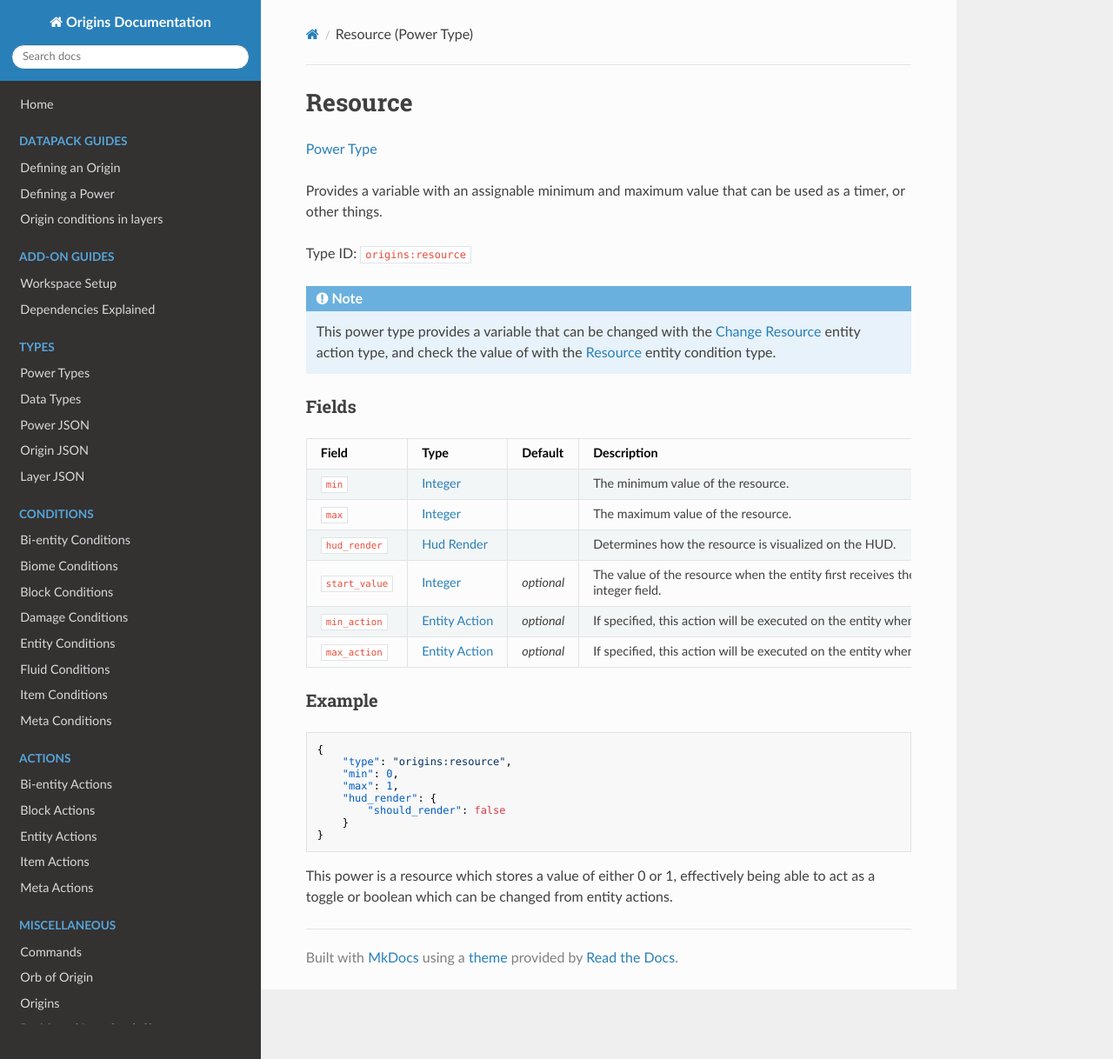
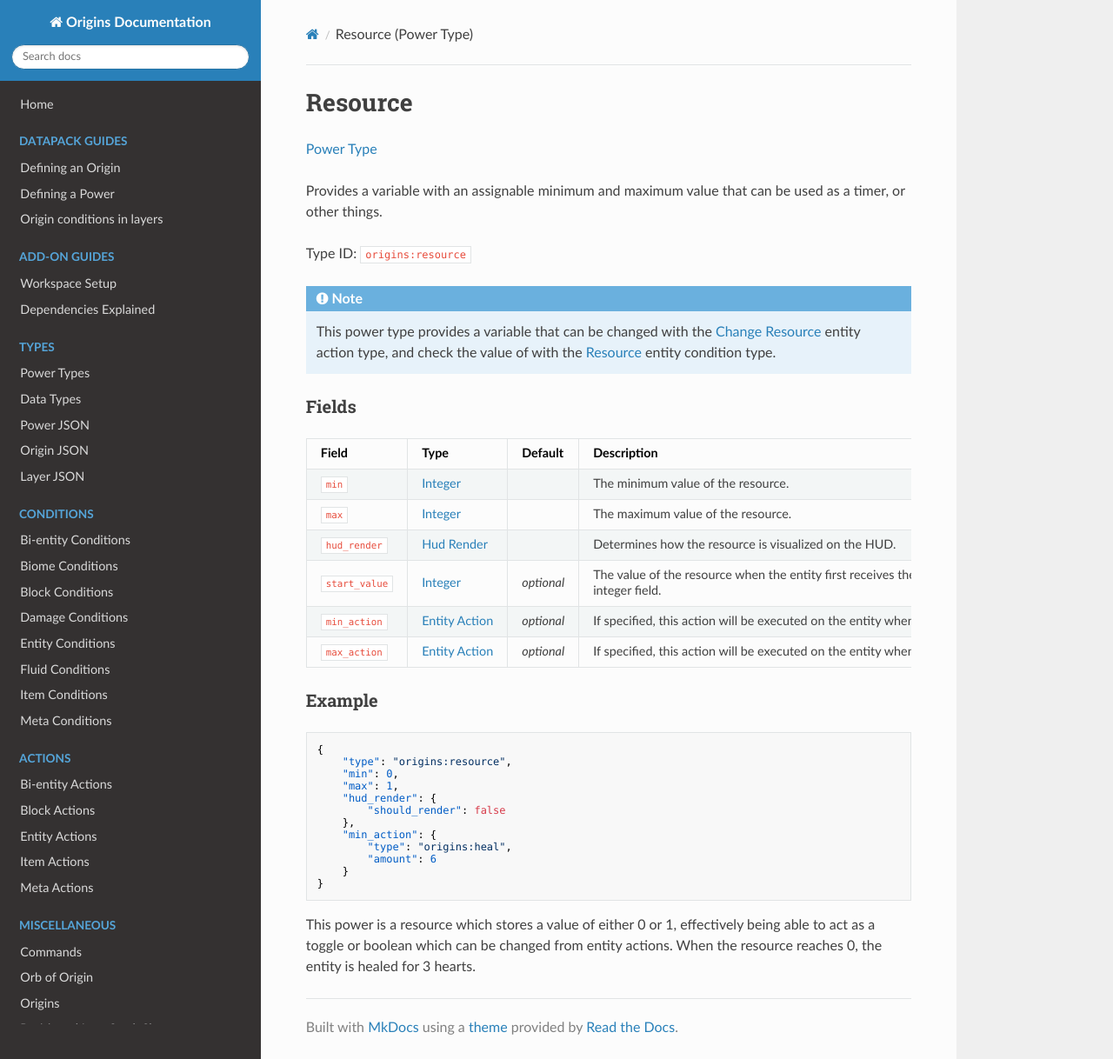
Before and after one commit to apace100/origins-docs, an MkDocs documentation site: the page built from docs/power_types/resource.md, in a window 1280 px wide and 1218 px high. Shown: the whole window at 87% size. Built offline with MkDocs 1.6.1, drawn with Linux system fonts in a browser that asks for light colours; nearby versions of some CDN libraries.

Commit message:
Added min action to resource power type.

````diff
--- a/docs/power_types/resource.md
+++ b/docs/power_types/resource.md
@@ -34,7 +34,11 @@ Field  | Type | Default | Description
 	"max": 1,
 	"hud_render": {
 		"should_render": false
-	}
+	},
+    "min_action": {
+        "type": "origins:heal",
+        "amount": 6
+    }
 }
 ```
-This power is a resource which stores a value of either 0 or 1, effectively being able to act as a toggle or boolean which can be changed from entity actions.
+This power is a resource which stores a value of either 0 or 1, effectively being able to act as a toggle or boolean which can be changed from entity actions. When the resource reaches 0, the entity is healed for 3 hearts.
````
